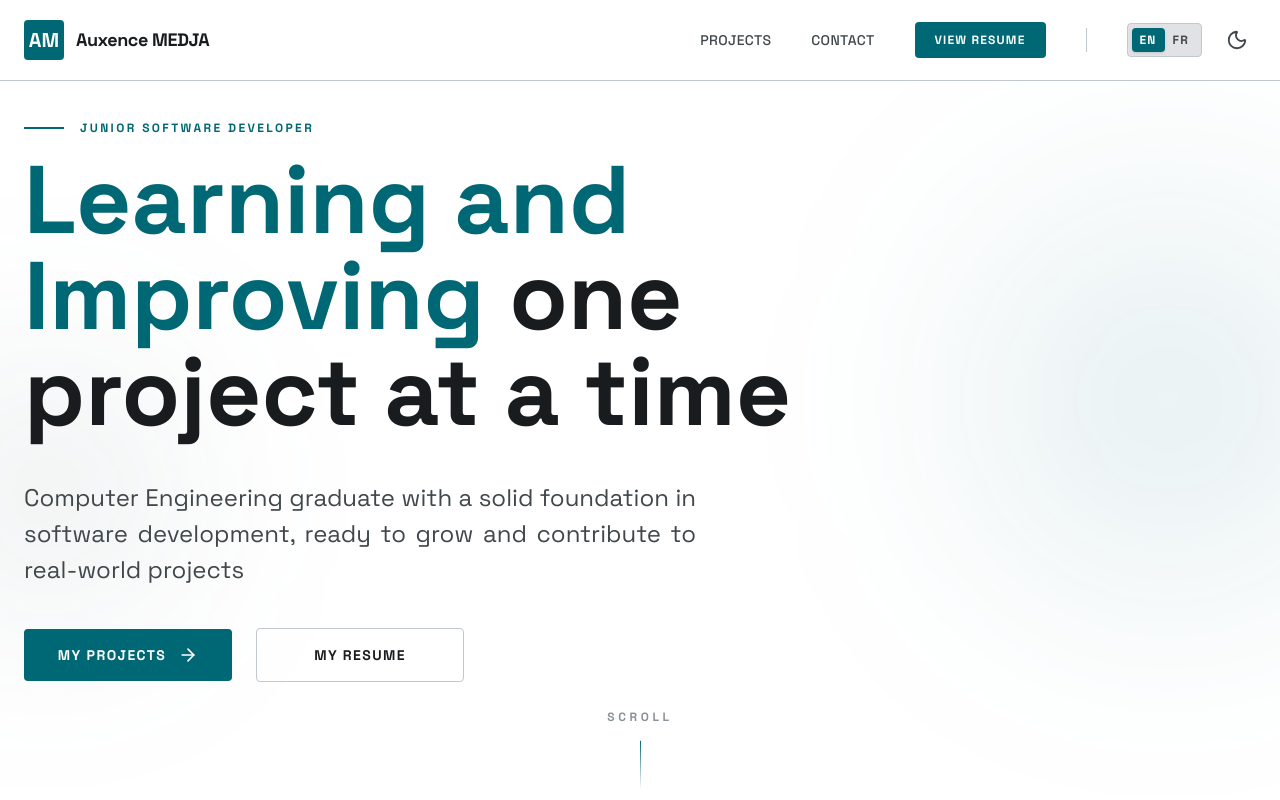
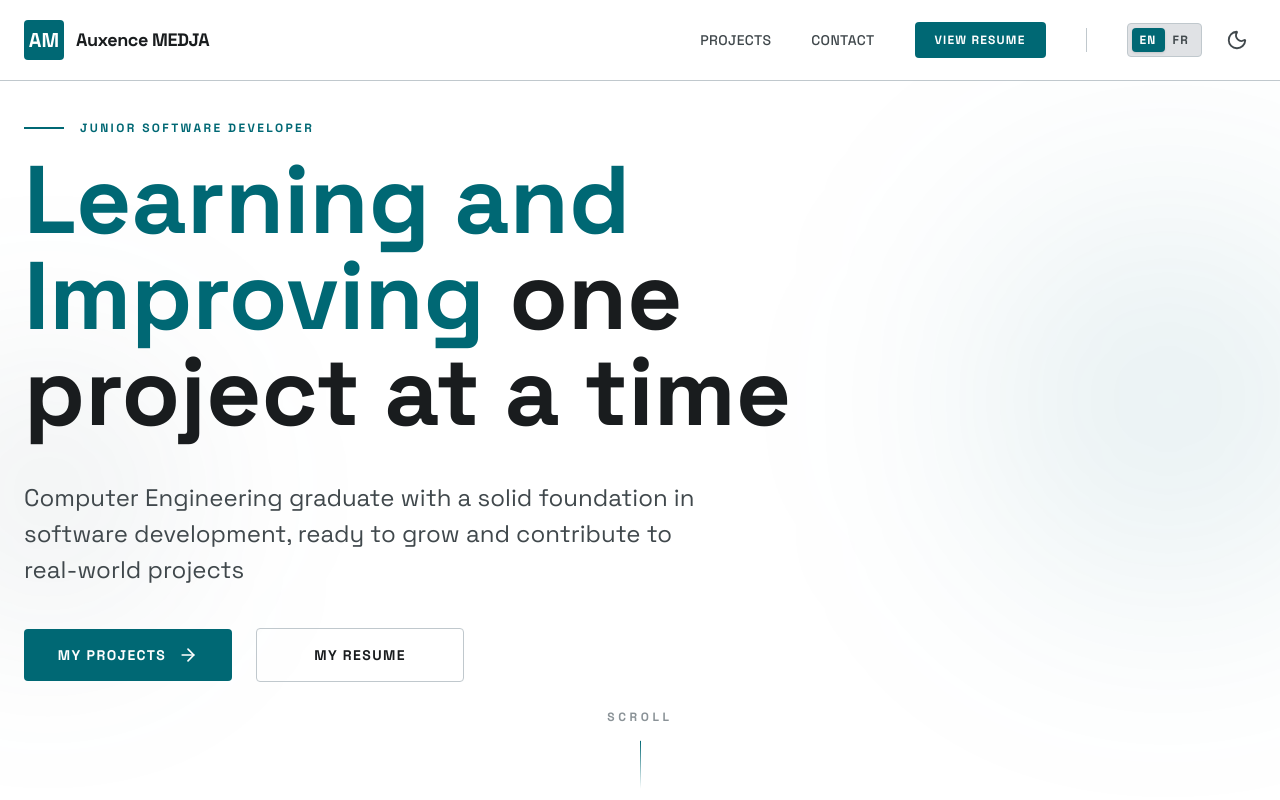
Before and after one commit to auxence-m/portfolio-website, a Next.js app: page /en in a window 1280 px wide. Shown: the top 800 px of the page. Built offline with nearby package versions, Linux system fonts and the light colour scheme.

Commit message:
Minor UI changes

```diff
--- a/src/components/HomeHero.tsx
+++ b/src/components/HomeHero.tsx
@@ -24,7 +24,7 @@ export default function HomeHero() {
                         <span className="text-primary">{t("headline.first")}</span>
                         <span> {t("headline.second")}</span>
                     </h1>
-                    <p className="text-xl/8 md:text-2xl/9 text-on-surface-variant md:text-justify max-w-2xl mb-10">
+                    <p className="text-xl/8 md:text-2xl/9 text-on-surface-variant max-w-2xl mb-10">
                         {t("subtext")}
                     </p>
                     {/* CTA BUTTONS */}
--- a/src/components/Navbar.tsx
+++ b/src/components/Navbar.tsx
@@ -75,10 +75,10 @@ export default function Navbar() {
             <Dialog open={openMobileMenu} onClose={() => setOpenMobileMenu(false)} className="lg:hidden">
                 <DialogBackdrop transition className="fixed inset-0 bg-black/30 duration-500 ease-in-out data-closed:opacity-0"/>
                 <div className="fixed inset-0 z-50"/>
-                <DialogPanel transition className="flex flex-col fixed inset-y-0 right-0 z-50 w-full overflow-y-auto bg-surface px-5 py-3.5 transform duration-500 ease-in-out data-closed:translate-x-full data-closed:opacity-100 sm:duration-700">
+                <DialogPanel transition className="flex flex-col fixed inset-y-0 right-0 z-50 w-full overflow-y-auto bg-surface px-5 py-4 transform duration-500 ease-in-out data-closed:translate-x-full data-closed:opacity-100 sm:duration-700">
                     <div className="flex items-center justify-between">
                         <div className="flex items-center gap-3">
-                            <Link href="/" onClick={() => setOpenMobileMenu(false)} className="mt-1.5 ml-1 w-10 h-10 bg-primary flex items-center justify-center rounded-sm transition-transform active:scale-95">
+                            <Link href="/" onClick={() => setOpenMobileMenu(false)} className="mt-1 ml-1 w-10 h-10 bg-primary flex items-center justify-center rounded-sm">
                                 <span className="text-on-primary font-bold text-xl leading-none">AM</span>
                             </Link>
                             <span className="font-bold tracking-tight text-lg text-on-surface">Auxence MEDJA</span>
--- a/src/components/ProjectsCTA.tsx
+++ b/src/components/ProjectsCTA.tsx
@@ -26,7 +26,7 @@ export default function ProjectsCTA() {
                                 <p className="text-outline-variant uppercase tracking-[0.2em] text-xs">
                                     {t("message")}
                                 </p>
-                                <Link href="/contact" className="w-full flex justify-center bg-primary text-on-primary uppercase tracking-widest px-10 py-5 rounded-md hover:bg-primary/90 transition-all active:scale-95 shadow-md shadow-primary/20">
+                                <Link href="/contact" className="w-full flex justify-center bg-primary text-on-primary uppercase tracking-widest px-10 py-5 rounded-md hover:brightness-105 hover:shadow-[0_0_25px_rgba(76,214,255,0.4)] transition-all duration-300 active:scale-95 shadow-md shadow-primary/30">
                                     {t("cta")}
                                 </Link>
                             </div>
```
